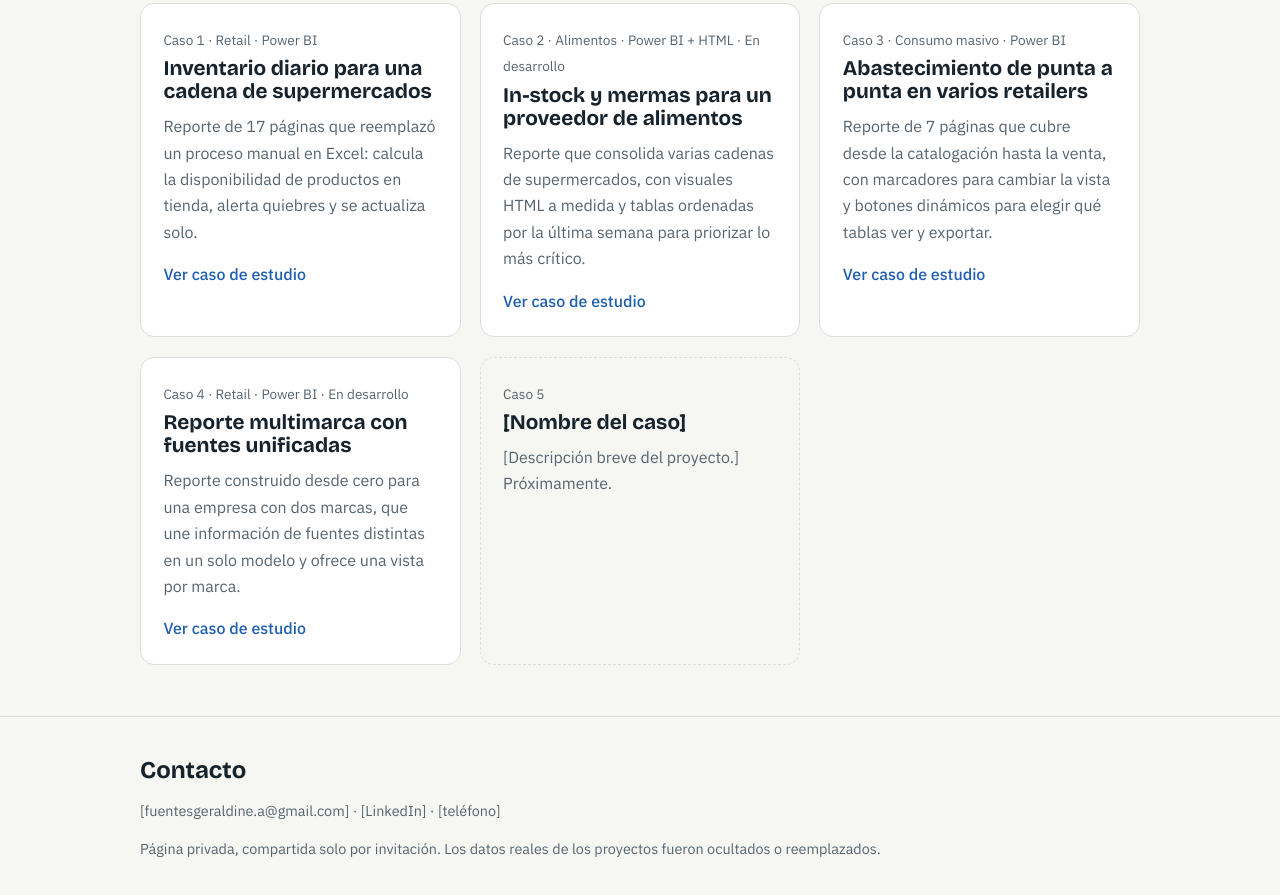
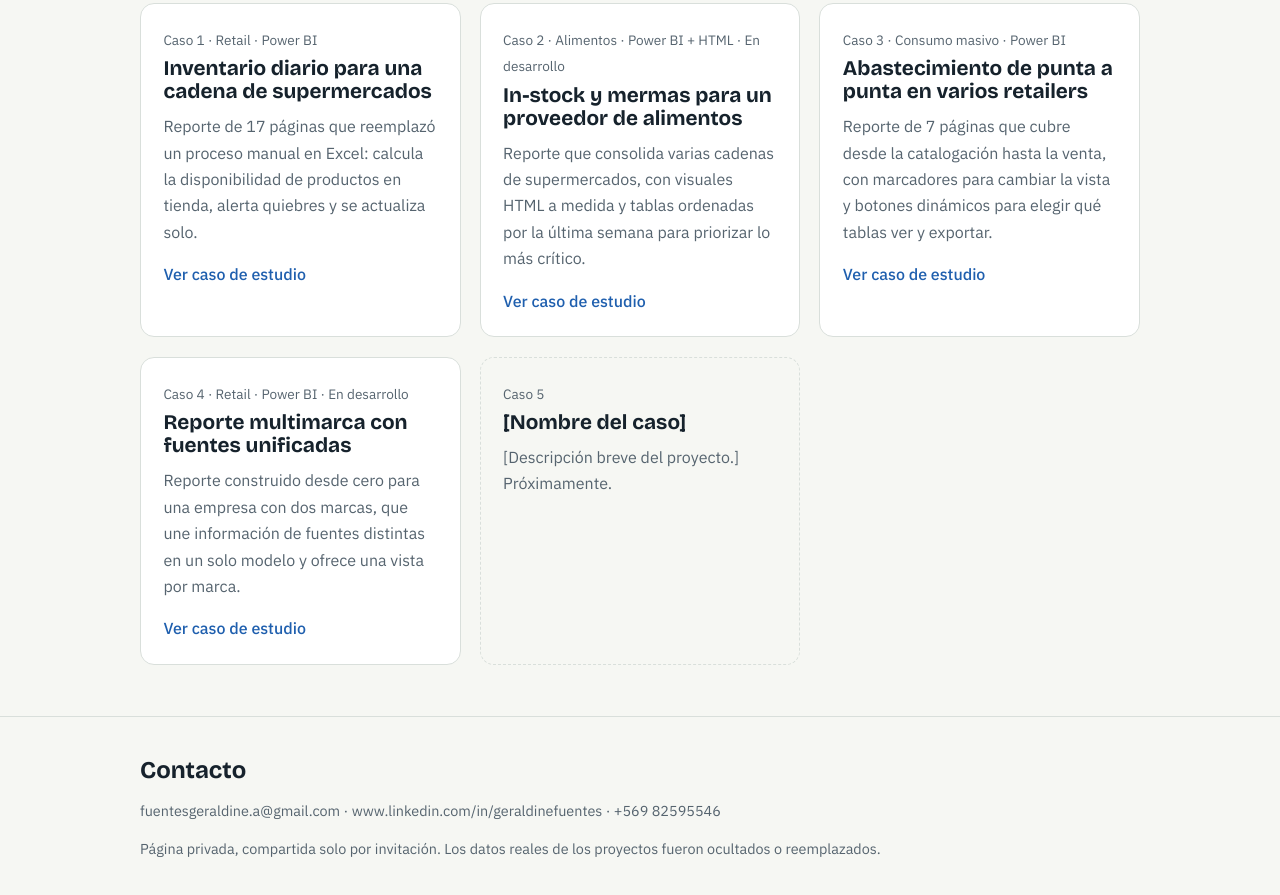
Before and after one commit to Geraldine810/portafolio-GeraldineFuentes, a plain HTML site: page index.html in a window 1280 px wide. Shown: the part 1171-2066 px from the top of the page. Drawn offline with nearby package versions, Linux system fonts and the light colour scheme.

Commit message:
Update index.html

```diff
--- a/index.html
+++ b/index.html
@@ -480,7 +480,7 @@ footer h2{font-size:1.5rem;color:var(--ink);margin-bottom:.6rem}
 
 <footer id="contacto"><div class="wrap">
 <h2>Contacto</h2>
-<p>[fuentesgeraldine.a@gmail.com] · [LinkedIn] · [teléfono]</p>
+<p>fuentesgeraldine.a@gmail.com · www.linkedin.com/in/geraldinefuentes · +569 82595546 </p>
 <p>Página privada, compartida solo por invitación. Los datos reales de los proyectos fueron ocultados o reemplazados.</p>
 </div></footer>
 
```
